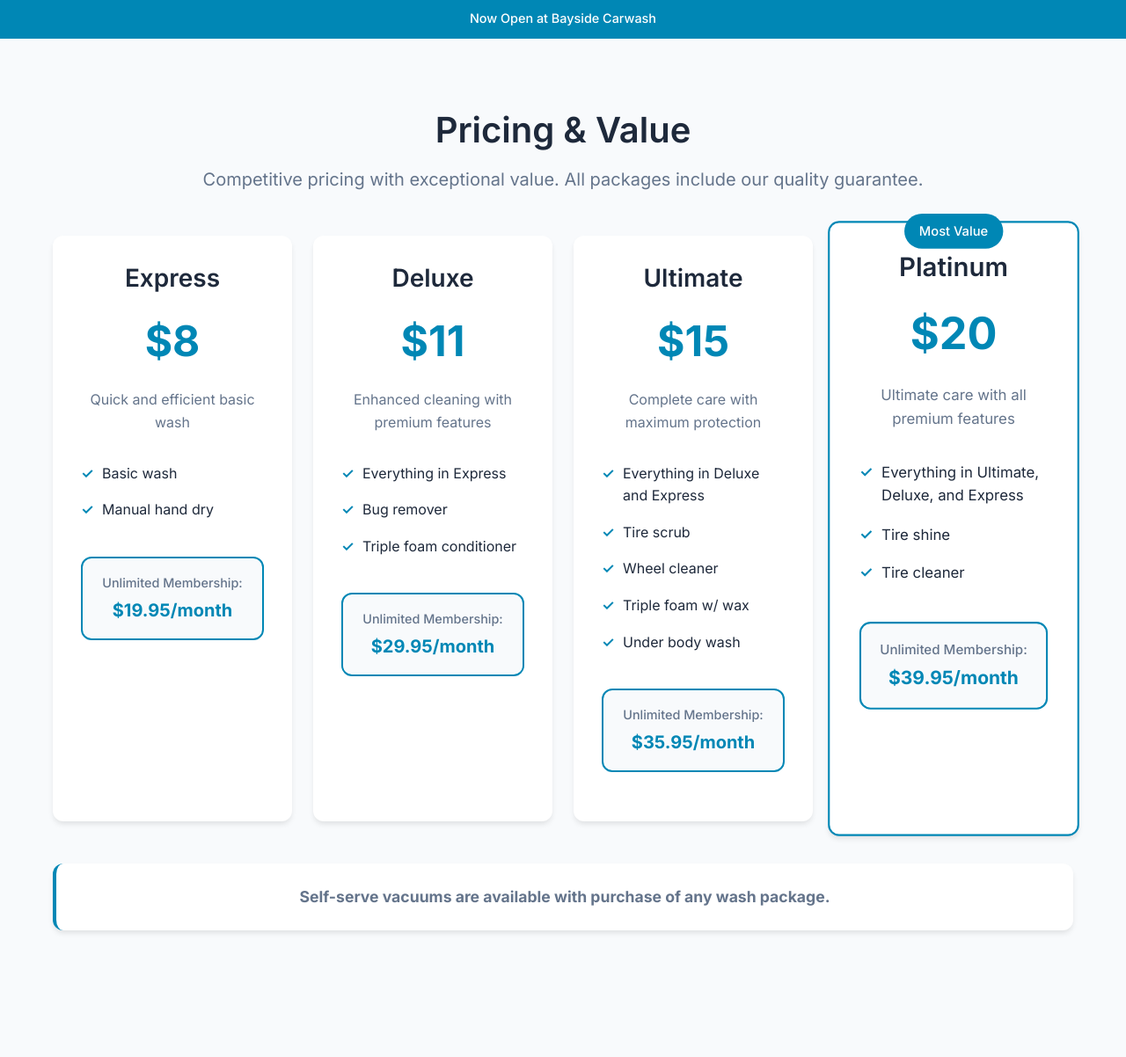
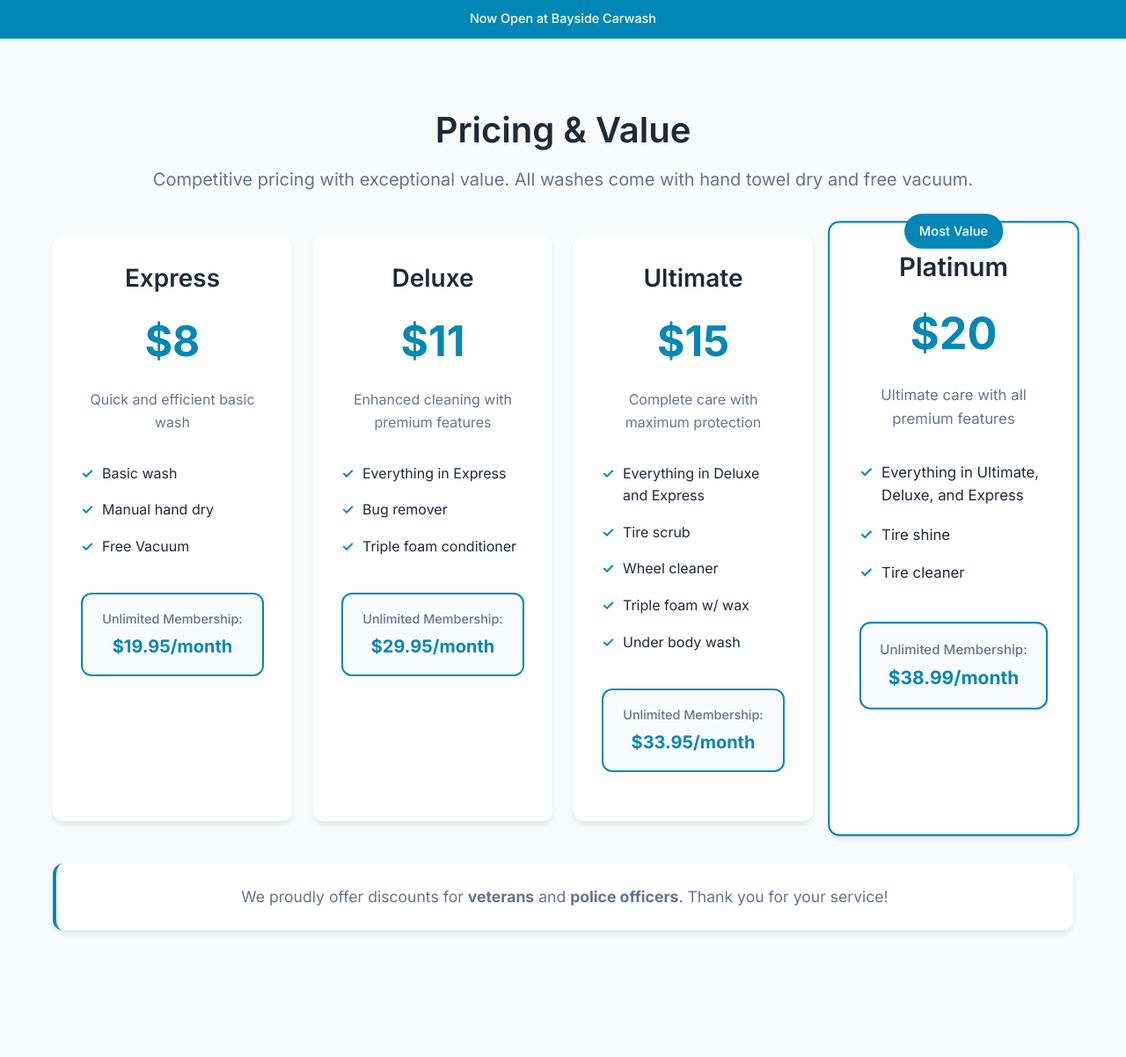
Before and after one commit to marcdejesus/shinyrides-carwash, a plain HTML site: page washes.html in a window 1280 px wide. Shown: the part 98-1300 px from the top of the page at 88% size. Drawn offline with Linux system fonts and the light colour scheme.

Commit message:
Small fixes with pricing page and email

```diff
--- a/washes.html
+++ b/washes.html
@@ -69,7 +69,7 @@
        <section class="pricing">
         <div class="container">
             <h2 class="section-title">Pricing & Value</h2>
-            <p class="section-subtitle">Competitive pricing with exceptional value. All packages include our quality guarantee.</p>
+            <p class="section-subtitle">Competitive pricing with exceptional value. All washes come with hand towel dry and free vacuum.</p>
             <div class="pricing-grid">
                 <div class="pricing-card">
                     <h3>Express</h3>
@@ -78,6 +78,7 @@
                     <ul>
                         <li>Basic wash</li>
                         <li>Manual hand dry</li>
+                        <li>Free Vacuum</li>
                     </ul>
                     <div class="unlimited-price">
                         <span class="unlimited-label">Unlimited Membership:</span>
@@ -111,7 +112,7 @@
                     </ul>
                     <div class="unlimited-price">
                         <span class="unlimited-label">Unlimited Membership:</span>
-                        <span class="unlimited-amount">$35.95/month</span>
+                        <span class="unlimited-amount">$33.95/month</span>
                     </div>
                 </div>
                 <div class="pricing-card featured">
@@ -126,14 +127,14 @@
                     </ul>
                     <div class="unlimited-price">
                         <span class="unlimited-label">Unlimited Membership:</span>
-                        <span class="unlimited-amount">$39.95/month</span>
+                        <span class="unlimited-amount">$38.99/month</span>
                     </div>
                 </div>
             </div>
 
             <!-- Vacuum Notice -->
             <div class="vacuum-notice">
-                <p><strong>Self-serve vacuums are available with purchase of any wash package.</strong></p>
+                <p>We proudly offer discounts for <strong>veterans</strong> and <strong>police officers</strong>. Thank you for your service!</p>
             </div>
         </div>
     </section>
```
Also changed, not shown: about.html (+1 -1 lines).
